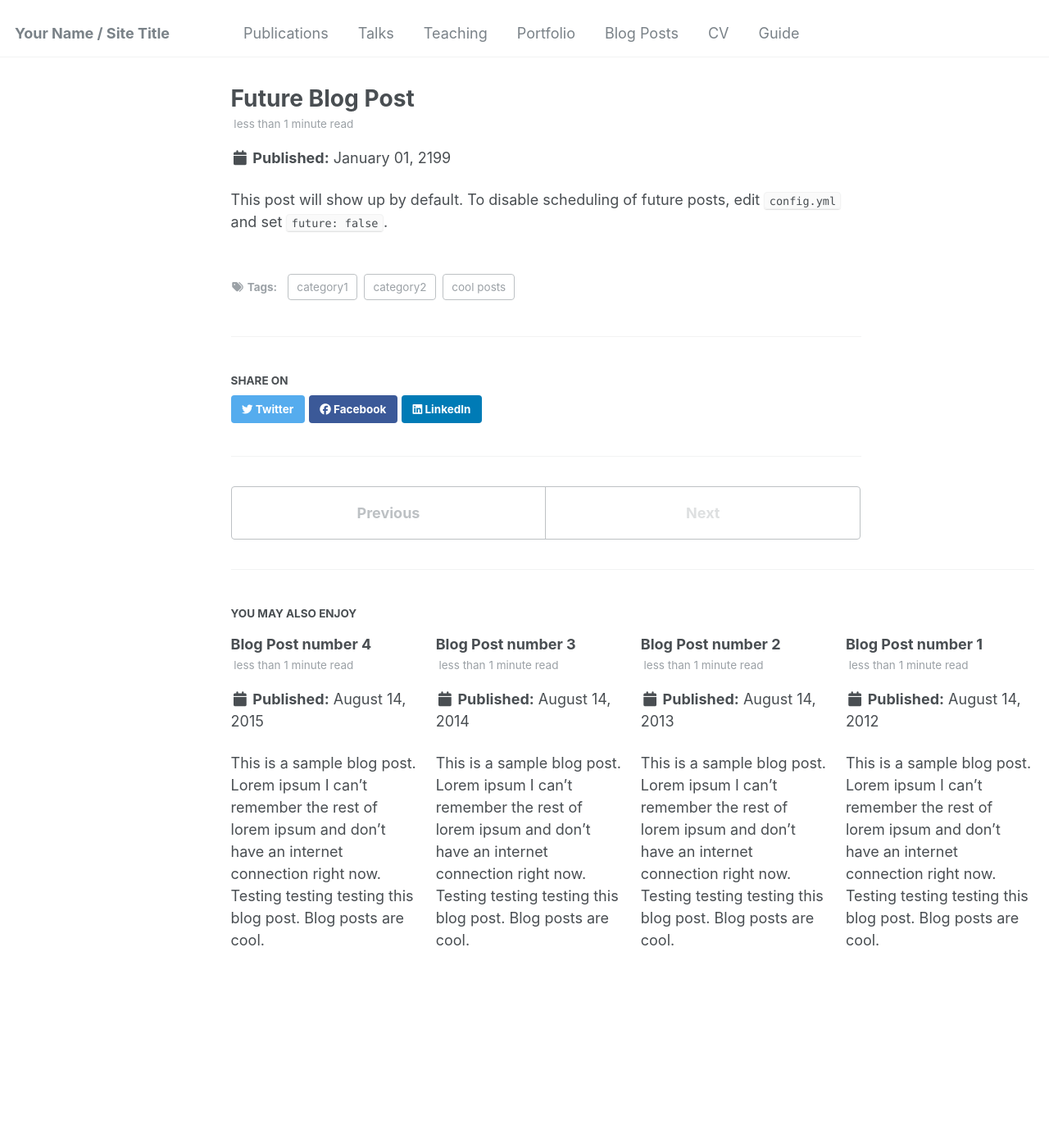
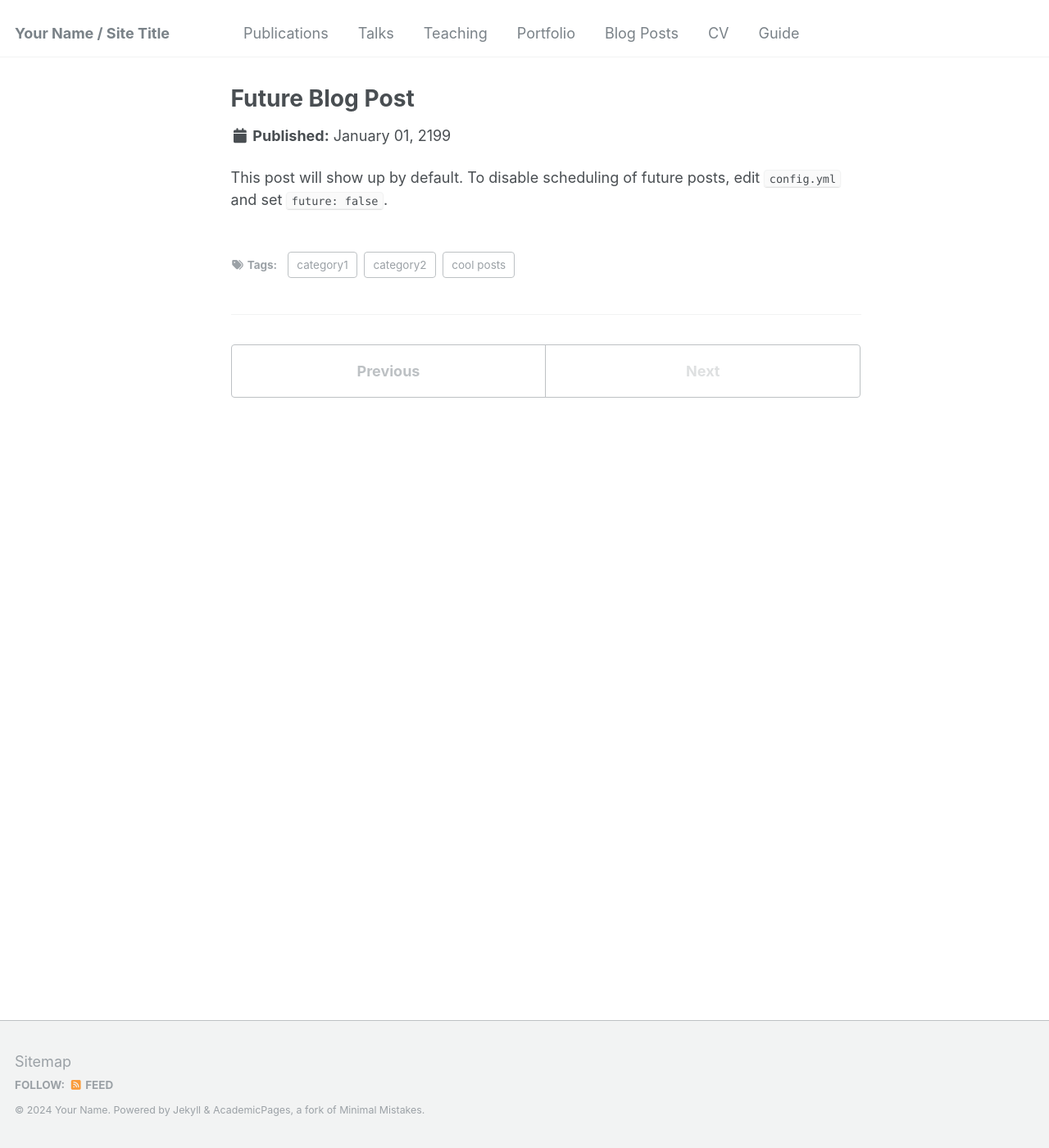
Before and after one commit to QuantumICT/mainpage-old, a Jekyll site: the page built from _posts/2199-01-01-future-post.md, in a window 1280 px wide and 1400 px high. Shown: the whole window at 82% size. Built offline with Jekyll 4.4.1, drawn with Linux system fonts in a browser that asks for light colours; part of the change alters nothing that is shown.

Commit message:
Update _config.yml

```diff
--- a/_config.yml
+++ b/_config.yml
@@ -150,7 +150,8 @@ yandex_site_verification :
 
 # Social Sharing
 twitter:
-  username               : &twitter
+  # username               : &twitter
+  username               :
 facebook:
   username               :
   app_id                 :
@@ -253,10 +254,10 @@ defaults:
     values:
       layout: single
       author_profile: false
-      read_time: true
-      comments: true
-      share: true
-      related: true
+      read_time: false
+      comments: false
+      share: false
+      related: false
   # _pages
   - scope:
       path: ""
@@ -271,8 +272,8 @@ defaults:
     values:
       layout: single
       author_profile: false
-      share: true
-      comments: true
+      share: false
+      comments: false
   # _publications
   - scope:
       path: ""
@@ -280,8 +281,8 @@ defaults:
     values:
       layout: single
       author_profile: false
-      share: true
-      comments: true
+      share: false
+      comments: false
   # _portfolio
   - scope:
       path: ""
@@ -289,8 +290,8 @@ defaults:
     values:
       layout: single
       author_profile: false
-      share: true
-      comment: true
+      share: false
+      comment: false
   # _talks
   - scope:
       path: ""
@@ -298,7 +299,7 @@ defaults:
     values:
       layout: talk
       author_profile: false
-      share: true
+      share: false
 
 
 # Sass/SCSS
```
